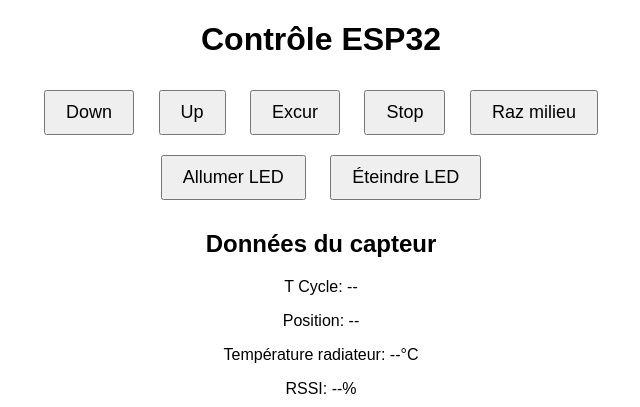
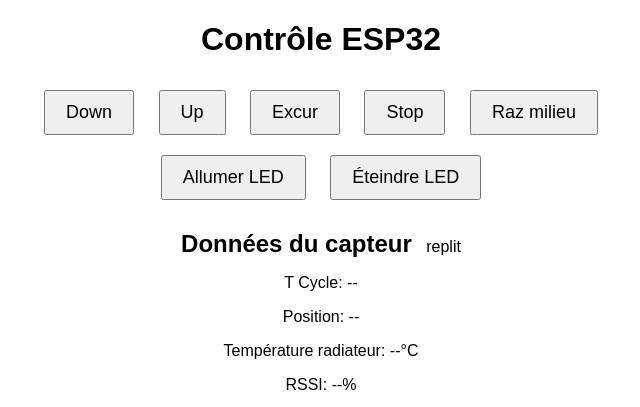
Before and after one commit to pperso70/Page_replit, a plain HTML site: page index.html in a window 1280 px wide. Shown: the top 407 px of the page, without its empty margins (319-959 px from the left). Drawn offline with Linux system fonts and the light colour scheme.

Commit message:
nom du serveur

```diff
--- a/index.html
+++ b/index.html
@@ -22,7 +22,8 @@
     <button onclick="sendCommand('LED_ON')">Allumer LED</button>
     <button onclick="sendCommand('LED_OFF')">Éteindre LED</button>
     <div id="data">
-        <h2>Données du capteur</h2>
+        <h2 style="display:inline;">Données du capteur</h2>
+        <p style="display:inline;  margin-left: 10px;">replit</p>
         <p>T Cycle: <span id="temps_de_cycle">--</span></p>
         <p>Position: <span id="position">--</span></p>
         <p>Température radiateur: <span id="temperature">--</span>°C</p>
```
